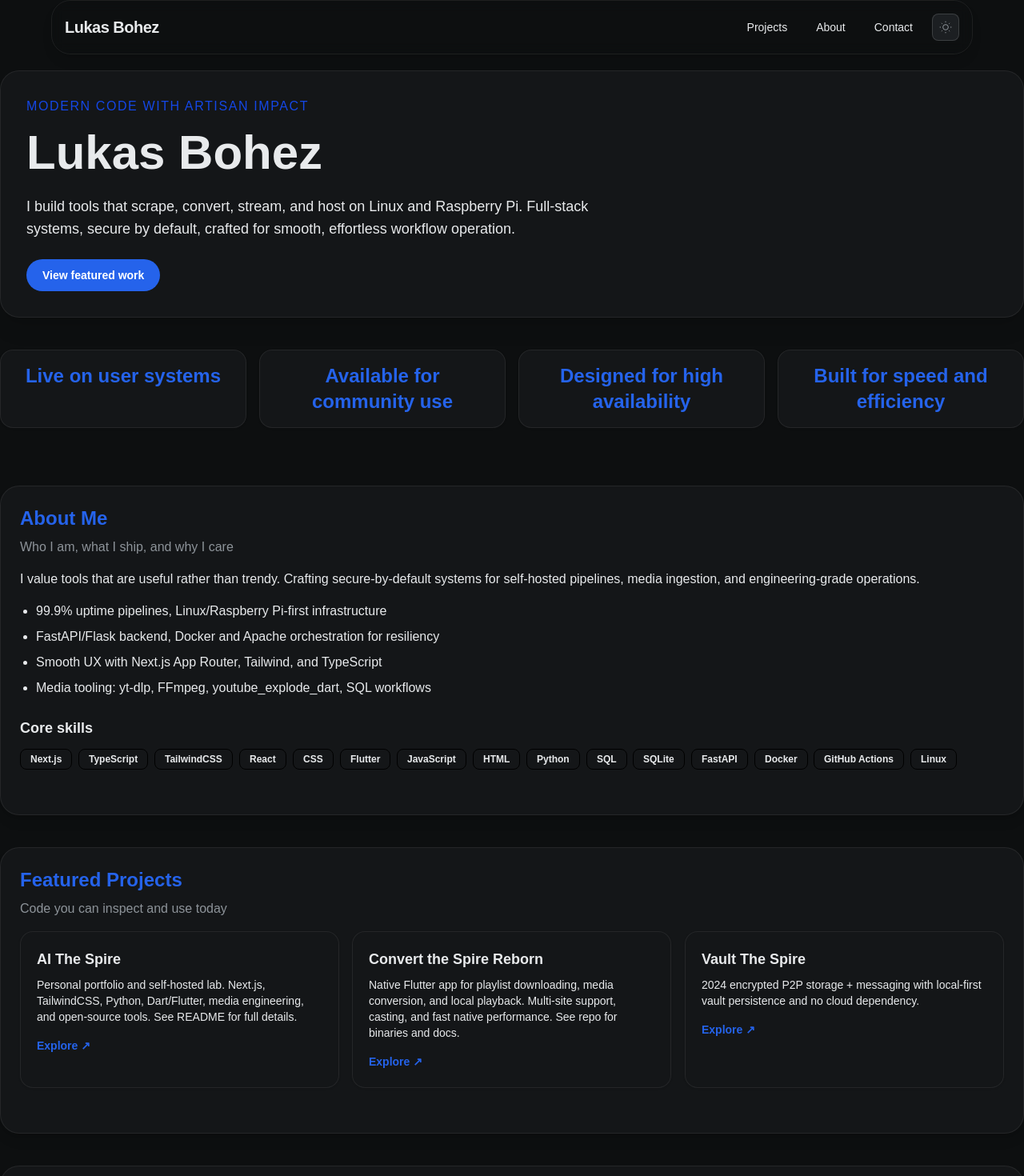
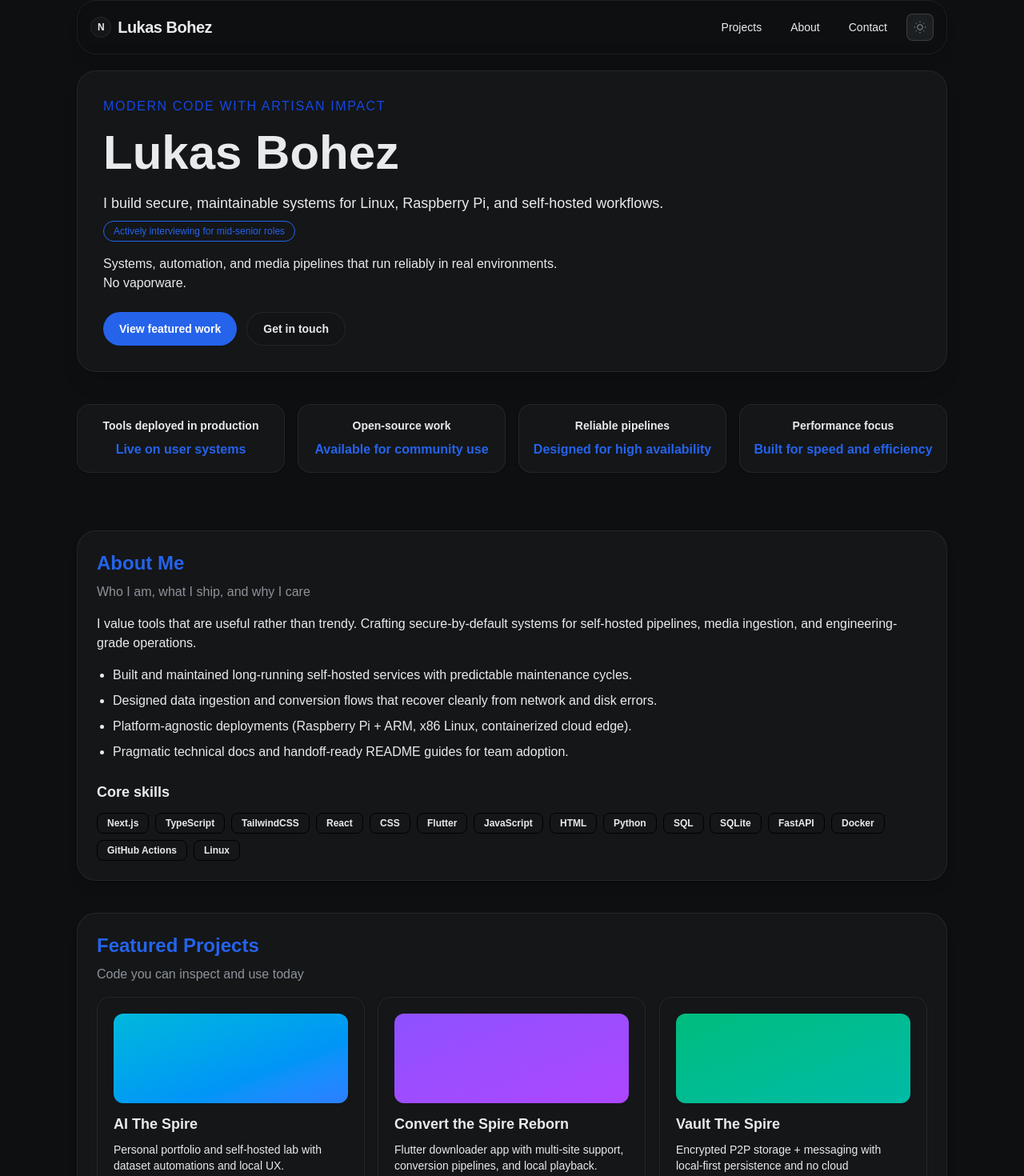
Before and after one commit to Lukas-Bohez/portfolio, a Next.js app: page / in a window 1280 px wide. Shown: the top 1470 px of the page at 80% size. Built offline with nearby package versions, Linux system fonts and the light colour scheme.

Commit message:
Enhance Navbar and Hero components; add Footer and improve layout structure

```diff
--- a/src/app/components/PortfolioComponents.tsx
+++ b/src/app/components/PortfolioComponents.tsx
@@ -57,7 +57,15 @@ export function Navbar({
 
   return (
     <nav className="sticky top-0 z-40 mx-auto mb-5 flex w-full max-w-6xl items-center justify-between rounded-3xl border border-surface bg-surface/90 p-4 text-sm font-medium shadow-lg backdrop-blur">
-      <span className="text-xl font-black tracking-tight">Lukas Bohez</span>
+      <button
+        type="button"
+        className="flex items-center gap-2 text-xl font-black tracking-tight"
+        title="N = Nexus logo (focused systems engineering identity)"
+        onClick={() => onScrollTo('hero')}
+      >
+        <span className="rounded-full border border-surface bg-primary-2 px-2 py-1 text-xs font-black text-default">N</span>
+        Lukas Bohez
+      </button>
       <div className="flex items-center gap-3">
         {navItems.map((item) => (
           <button
@@ -78,20 +86,27 @@ export function Navbar({
 export function Hero({ onScrollToProjects, isDark }: { onScrollToProjects: () => void; isDark: boolean }) {
   return (
     <motion.section
+      id="hero"
       data-hero=""
       className="mb-10 rounded-3xl border border-surface bg-surface p-8 shadow-xl backdrop-blur text-default"
       initial={{ opacity: 0, y: -16 }}
       animate={{ opacity: 1, y: 0 }}
       transition={{ duration: 0.7, ease: 'easeOut' }}
     >
-      <p className="uppercase tracking-widest text-blue-700 dark:text-blue-300">
-        Modern code with artisan impact
+      <div className="grid gap-6 lg:grid-cols-1">
+        <div>
+          <p className="uppercase tracking-widest text-blue-700 dark:text-blue-300">Modern code with artisan impact</p>
+          <h1 className="mt-2 text-4xl font-extrabold leading-tight sm:text-6xl">Lukas Bohez</h1>
+          <p className="mt-3 text-sm text-default sm:text-lg">
+            I build secure, maintainable systems for Linux, Raspberry Pi, and self-hosted workflows.
           </p>
-      <h1 className="mt-2 text-4xl font-extrabold leading-tight sm:text-6xl">Lukas Bohez</h1>
-      <p className="mt-4 max-w-3xl text-lg text-default">
-        I build tools that scrape, convert, stream, and host on Linux and Raspberry Pi.
-        Full-stack systems, secure by default, crafted for smooth, effortless workflow operation.
+          <p className="mt-2 inline-flex rounded-full border border-accent bg-accent/10 px-3 py-1 text-xs font-medium text-primary">
+            Actively interviewing for mid-senior roles
           </p>
+          <p className="mt-4 max-w-xl text-base text-default">
+            Systems, automation, and media pipelines that run reliably in real environments. No vaporware.
+          </p>
+
           <div className="mt-6 flex flex-wrap gap-3">
             <button
               onClick={onScrollToProjects}
@@ -99,6 +114,17 @@ export function Hero({ onScrollToProjects, isDark }: { onScrollToProjects: () =>
             >
               View featured work
             </button>
+            <button
+              onClick={() => {
+                const elem = document.getElementById('contact');
+                if (elem) elem.scrollIntoView({ behavior: 'smooth', block: 'start' });
+              }}
+              className="rounded-full border border-surface bg-black/5 px-5 py-2.5 text-sm font-semibold text-default transition hover:bg-surface"
+            >
+              Get in touch
+            </button>
+          </div>
+        </div>
       </div>
     </motion.section>
   );
@@ -106,10 +132,22 @@ export function Hero({ onScrollToProjects, isDark }: { onScrollToProjects: () =>
 
 export function Stats() {
   const metrics = [
-    { label: 'Tools deployed in production', value: 'Live on user systems' },
-    { label: 'Open-source work', value: 'Available for community use' },
-    { label: 'Reliable pipelines', value: 'Designed for high availability' },
-    { label: 'Performance focus', value: 'Built for speed and efficiency' },
+    {
+      label: 'Tools deployed in production',
+      value: 'Live on user systems',
+    },
+    {
+      label: 'Open-source work',
+      value: 'Available for community use',
+    },
+    {
+      label: 'Reliable pipelines',
+      value: 'Designed for high availability',
+    },
+    {
+      label: 'Performance focus',
+      value: 'Built for speed and efficiency',
+    },
   ];
 
   return (
@@ -126,8 +164,8 @@ export function Stats() {
           className="rounded-2xl border border-surface bg-surface p-4 text-center shadow-sm backdrop-blur mb-[clamp(24px,4vh,48px)] will-change-[transform,opacity]"
           data-reveal=""
         >
-          <p className="text-2xl font-bold text-primary">{metric.value}</p>
-          {/* label removed for cleaner stat cards */}
+          <p className="text-sm font-semibold text-default">{metric.label}</p>
+          <p className="mt-2 text-base font-bold text-primary">{metric.value}</p>
         </article>
       ))}
     </motion.div>
@@ -161,10 +199,10 @@ export function AboutAndSkills({ isDark }: { isDark: boolean }) {
           for self-hosted pipelines, media ingestion, and engineering-grade operations.
         </p>
         <ul className="mt-4 list-disc space-y-2 pl-5 text-default">
-          <li>99.9% uptime pipelines, Linux/Raspberry Pi-first infrastructure</li>
-          <li>FastAPI/Flask backend, Docker and Apache orchestration for resiliency</li>
-          <li>Smooth UX with Next.js App Router, Tailwind, and TypeScript</li>
-          <li>Media tooling: yt-dlp, FFmpeg, youtube_explode_dart, SQL workflows</li>
+          <li>Built and maintained long-running self-hosted services with predictable maintenance cycles.</li>
+          <li>Designed data ingestion and conversion flows that recover cleanly from network and disk errors.</li>
+          <li>Platform-agnostic deployments (Raspberry Pi + ARM, x86 Linux, containerized cloud edge).</li>
+          <li>Pragmatic technical docs and handoff-ready README guides for team adoption.</li>
         </ul>
       </div>
 
@@ -174,7 +212,7 @@ export function AboutAndSkills({ isDark }: { isDark: boolean }) {
           {skills.map((skill) => (
             <span
               key={skill}
-              className="rounded-lg border border-black dark:border-white px-3 py-1 text-xs font-semibold text-default mb-[clamp(24px,4vh,48px)] will-change-[transform,opacity]"
+              className="rounded-lg border border-black dark:border-white px-3 py-1 text-xs font-semibold text-default will-change-[transform,opacity]"
               data-reveal=""
             >
               {skill}
@@ -191,20 +229,26 @@ export function FeaturedProjects({ isDark }: { isDark: boolean }) {
     {
       name: 'AI The Spire',
       description:
-        'Personal portfolio and self-hosted lab. Next.js, TailwindCSS, Python, Dart/Flutter, media engineering, and open-source tools. See README for full details.',
+        'Personal portfolio and self-hosted lab with dataset automations and local UX.',
       url: 'https://github.com/Lukas-Bohez/aithespire',
+      tech: ['Next.js', 'TypeScript', 'Tailwind', 'Python'],
+      color: 'from-cyan-500 to-blue-500',
     },
     {
       name: 'Convert the Spire Reborn',
       description:
-        'Native Flutter app for playlist downloading, media conversion, and local playback. Multi-site support, casting, and fast native performance. See repo for binaries and docs.',
+        'Flutter downloader app with multi-site support, conversion pipelines, and local playback.',
       url: 'https://github.com/Lukas-Bohez/ConvertTheSpireFlutter',
+      tech: ['Flutter', 'Dart', 'yt-dlp', 'SQLite'],
+      color: 'from-violet-500 to-purple-500',
     },
     {
       name: 'Vault The Spire',
       description:
-        '2024 encrypted P2P storage + messaging with local-first vault persistence and no cloud dependency.',
-      url: 'https://github.com/Lukas-Bohez/vault-the-spire',
+        'Encrypted P2P storage + messaging with local-first persistence and no cloud dependency.',
+      url: 'https://github.com/Lukas-Bohez/vault_the_spire',
+      tech: ['Rust', 'Libp2p', 'AES', 'PocketBase'],
+      color: 'from-emerald-500 to-teal-500',
     },
   ];
 
@@ -221,8 +265,16 @@ export function FeaturedProjects({ isDark }: { isDark: boolean }) {
             transition={{ duration: 0.4, ease: 'easeOut' }}
             data-reveal=""
           >
+            <div className={`mb-3 h-28 rounded-xl bg-gradient-to-br ${project.color}`}></div>
             <h3 className="text-lg font-semibold">{project.name}</h3>
             <p className="mt-2 text-sm text-default">{project.description}</p>
+            <div className="mt-3 flex flex-wrap gap-2">
+              {project.tech.map((item) => (
+                <span key={`${project.name}-${item}`} className="rounded-full border border-surface px-2 py-1 text-xs text-default">
+                  {item}
+                </span>
+              ))}
+            </div>
             <a
               href={project.url}
               target="_blank"
@@ -280,3 +332,13 @@ export function ContactSection({ isDark }: { isDark: boolean }) {
     </Section>
   );
 }
+
+export function Footer() {
+  return (
+    <footer className="mx-auto my-8 w-full max-w-6xl rounded-3xl border border-surface bg-surface/60 p-4 text-center text-sm text-muted">
+      <span title="N = Nexus brand mark for concise, focused engineering">N</span> Lukas Bohez  ·
+      <a href="mailto:lukasbohez@gmail.com" className="text-primary hover:text-secondary">lukasbohez@gmail.com</a>  ·
+      <a href="https://github.com/Lukas-Bohez" target="_blank" rel="noopener noreferrer" className="text-primary hover:text-secondary">GitHub</a>
+    </footer>
+  );
+}
--- a/src/app/page.tsx
+++ b/src/app/page.tsx
@@ -7,6 +7,7 @@ import {
   AboutAndSkills,
   ContactSection,
   FeaturedProjects,
+  Footer,
   Hero,
   Navbar,
   Stats,
@@ -25,7 +26,7 @@ export default function Home() {
     return () => window.removeEventListener('scroll', onScroll);
   }, []);
   return (
-    <main>
+    <main className="mx-auto w-full max-w-6xl px-4 sm:px-6 lg:px-8">
       <Navbar
         onThemeToggle={() => {}}
         isDark={false}
@@ -34,6 +35,7 @@ export default function Home() {
           if (elem) elem.scrollIntoView({ behavior: 'smooth', block: 'start' });
         }}
       />
+      <div className="space-y-8">
         <Hero isDark={false} onScrollToProjects={() => {
           const elem = document.getElementById('projects');
           if (elem) elem.scrollIntoView({ behavior: 'smooth', block: 'start' });
@@ -42,6 +44,8 @@ export default function Home() {
         <AboutAndSkills isDark={false} />
         <FeaturedProjects isDark={false} />
         <ContactSection isDark={false} />
+        <Footer />
+      </div>
     </main>
   );
 }
```
Lines whose indentation alone changed are shown as unchanged.
